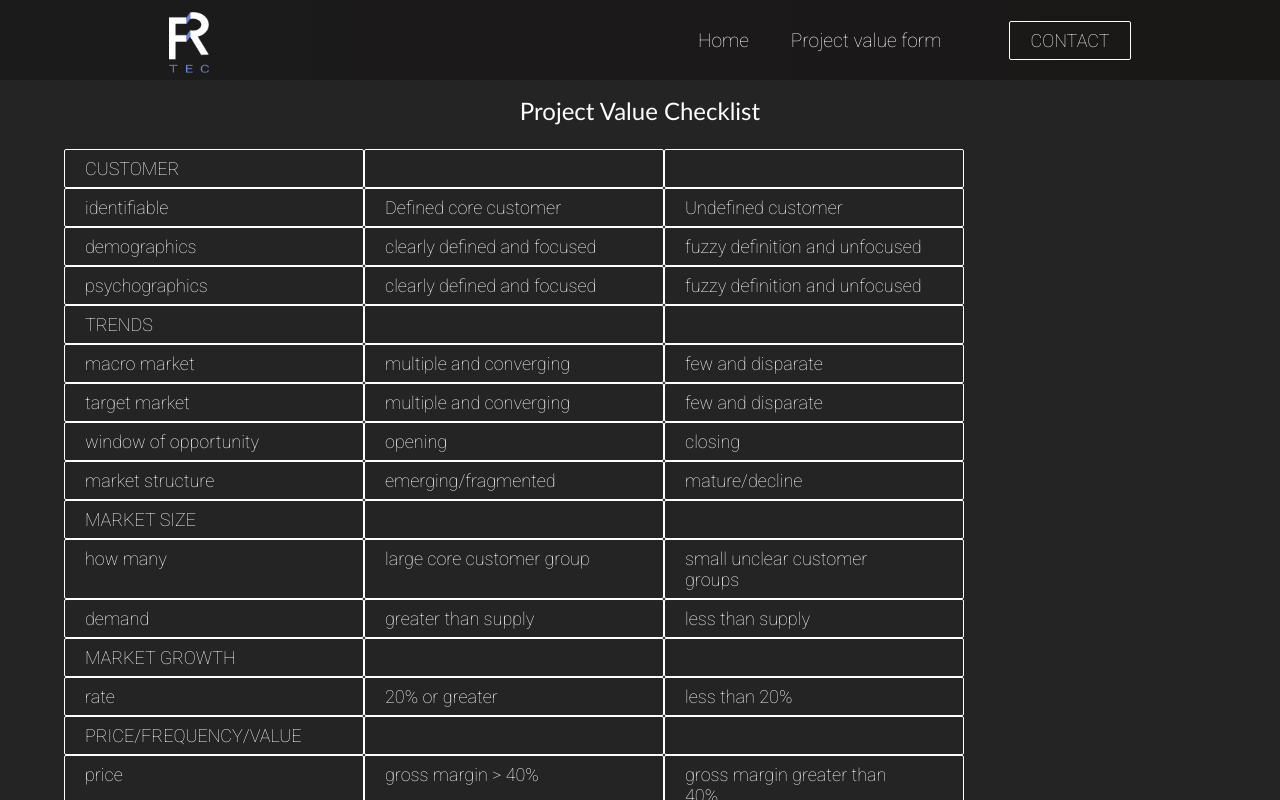
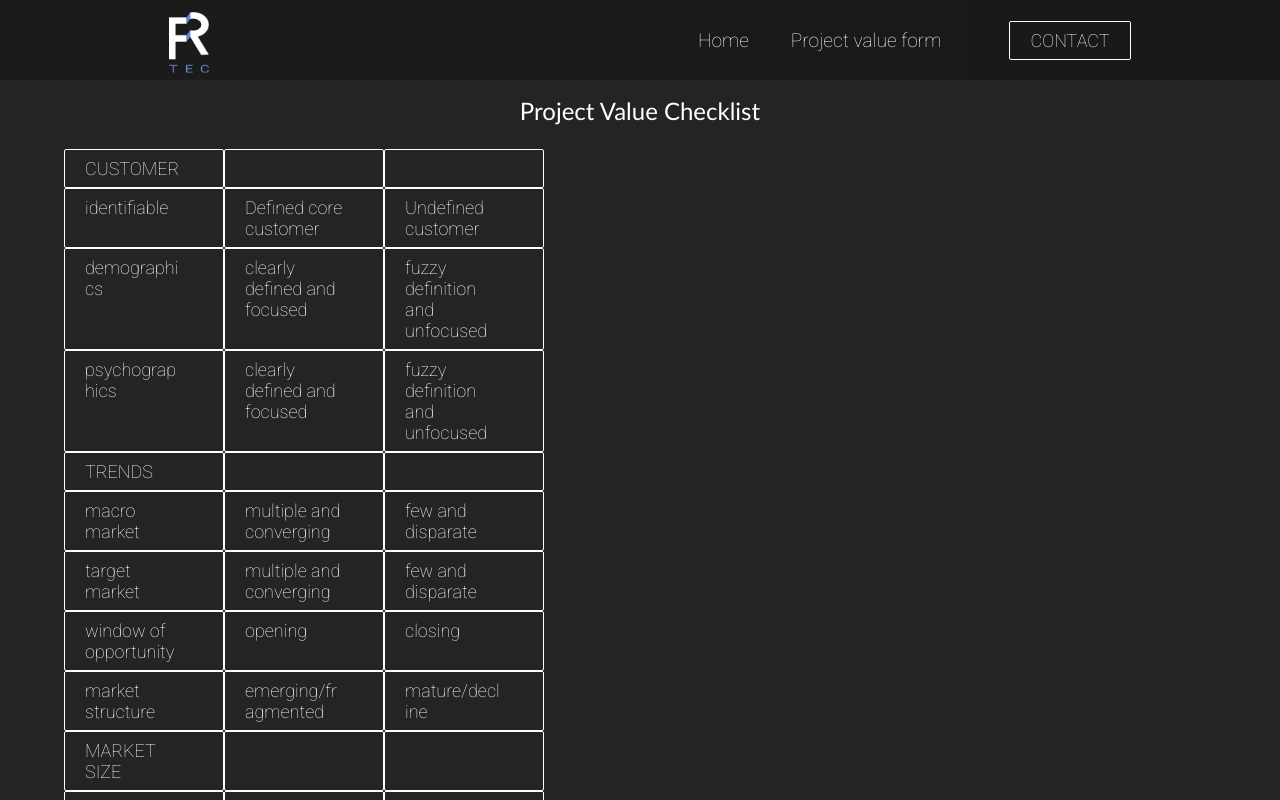
Before and after one commit to dakkapik/FR-tec-website, a React (Create React App) app in the folder f/: page /project-value in a window 1280 px wide. Shown: the top 800 px of the page. Built offline with nearby package versions, Linux system fonts and the light colour scheme.

Commit message:
flex correction

```diff
--- a/f/src/components/ProjectValueForm/style.css
+++ b/f/src/components/ProjectValueForm/style.css
@@ -15,9 +15,9 @@
       'Lucida Sans', Arial, sans-serif;
   }
   .input-form > div {
-    display: flex;
-    flex-direction: row;
-    flex-grow: 1;
+    /* display: flex; */
+    /* flex-direction: row; */
+    /* flex-grow: 1; */
   }
 
   .project-input-areas {
@@ -32,5 +32,5 @@
   }
 
   .field-container {
-    display: flex;
+    /* display: flex; */
   }
--- a/f/src/components/Switch/style.css
+++ b/f/src/components/Switch/style.css
@@ -1,12 +1,10 @@
-.container {
-    display: flex;
-}
+
 
 .container > div {
     padding: 8px 20px;
     overflow-wrap: break-word;
-    max-width: 600px;
-    inline-size: 300px;
+    width: 10rem;
+    inline-size: 10rem;
     padding-right: 40px;
     border-radius: 2px;
     outline: none;
```
